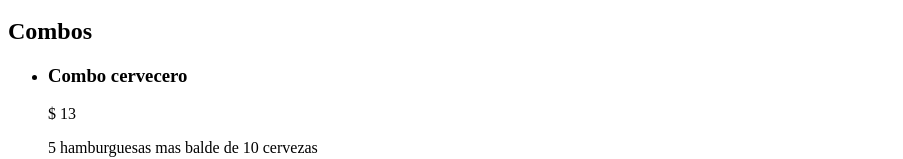
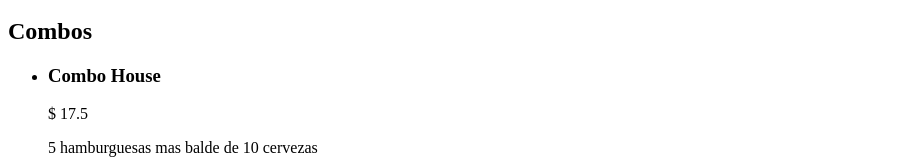
Before and after one commit to diegonzs/smokey-house-web, a Next.js app: page /menu in a window 1280 px wide. Shown: the part 1096-1255 px from the top of the page, without its empty margins (0-903 px from the left). Built offline with nearby package versions, Linux system fonts and the light colour scheme.

Commit message:
Added combo

```diff
--- a/pages/menu.tsx
+++ b/pages/menu.tsx
@@ -64,9 +64,9 @@ const menuData = [
     sectionTitle: "Combos",
     food: [
       {
-        name: "Combo cervecero",
+        name: "Combo House",
         description: "5 hamburguesas mas balde de 10 cervezas",
-        price: 13,
+        price: 17.5,
       },
     ],
   },
```
